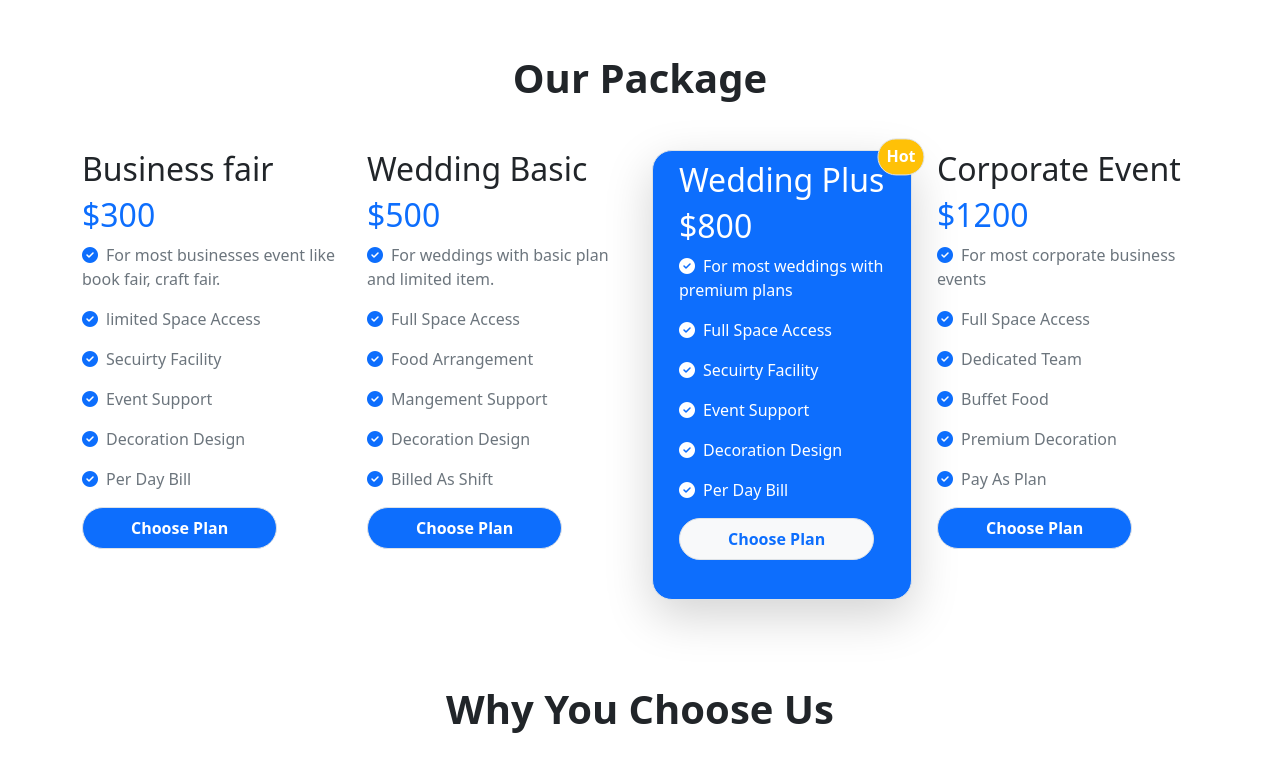
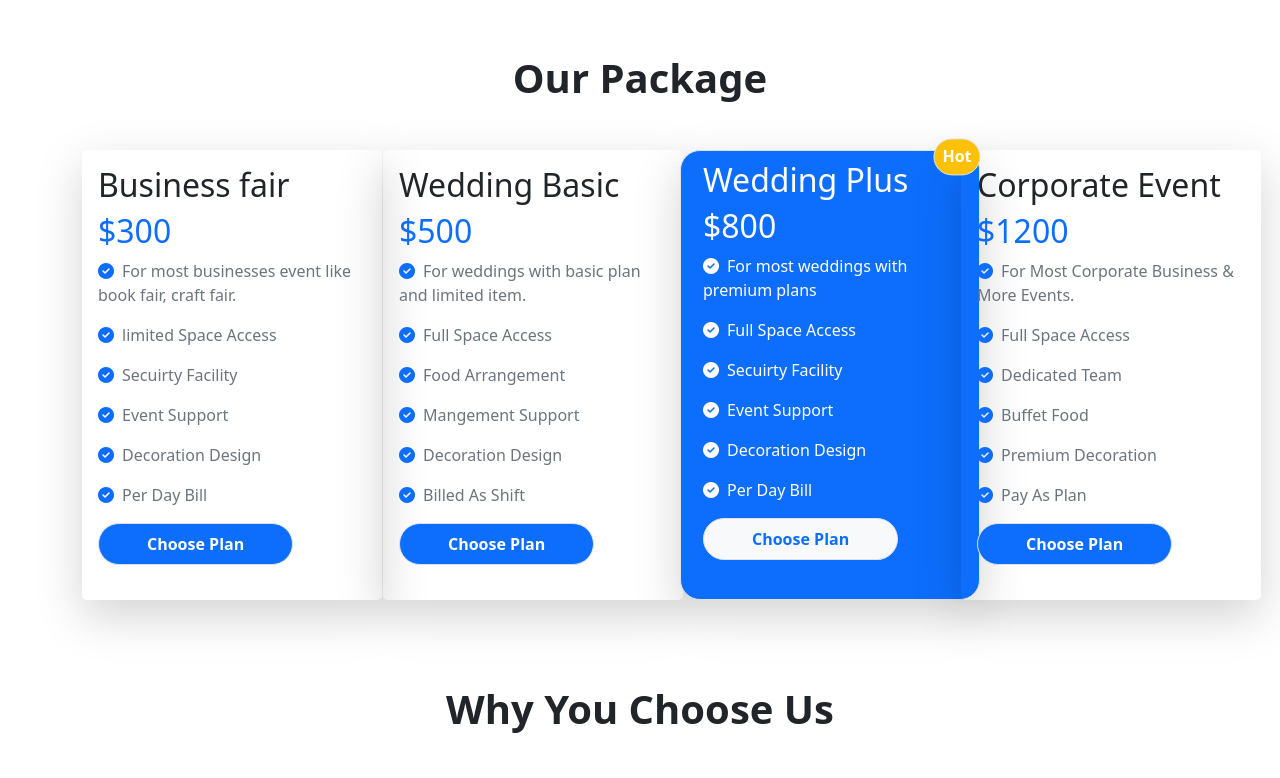
Before and after one commit to Shadman-Shakib-27/convention-center, a plain HTML site: page index.html in a window 1280 px wide. Shown: the part 710-1488 px from the top of the page. Drawn offline with nearby package versions, Linux system fonts and the light colour scheme.

Commit message:
Make Some Changes.

```diff
--- a/index.html
+++ b/index.html
@@ -14,7 +14,7 @@
     <!-- Bootstrap Css -->
     <link href="https://cdn.jsdelivr.net/npm/bootstrap@5.1.3/dist/css/bootstrap.min.css" rel="stylesheet" integrity="sha384-1BmE4kWBq78iYhFldvKuhfTAU6auU8tT94WrHftjDbrCEXSU1oBoqyl2QvZ6jIW3" crossorigin="anonymous">
     <!-- Font Awesome Icon -->
-    <script src="https://kit.fontawesome.com/437d7f760e.js" crossorigin="anonymous"></script>
+    <script src="https://kit.fontawesome.com/f68d6fbaa5.js" crossorigin="anonymous"></script>
     <!-- Favicon -->
     <link rel="shortcut icon" href="./icons/Shadman.png" type="image/x-icon">
 </head>
@@ -79,7 +79,7 @@
                   <div class="carousel-item">
                     <img  src="./images/banner-3.jpeg" class="d-block w-100" alt="...">
                     <div class="carousel-caption">
-                        <h1 class="fw-bolder display-6">The Perfect Place For Your Upcoming Event</h1>
+                        <h1 class="fw-bolder display-6">The Perfect Place   For Your Upcoming Event</h1>
                         <h6>We Provide The Best Services in City & We Ensure That Your Event With Us Will Satisfy You.
                         </h6>
                         <br>
@@ -108,7 +108,7 @@
             <div class="container package ">
                 <div class="row">
                   <div class="col-lg-3 col-md-6 col-sm-12 col-12">
-                     <div class="Card m-auto mb-sm-3 m-md-auto">
+                     <div class="Card wedding-plus m-auto mb-sm-3 m-md-auto shadow-lg p-3 rounded-3 mt-3">
                         <h2>Business fair</h2>
                         <h2 class="text-primary">$300</h2>
                       <p class="text-muted"> <i class="fas fa-check-circle me-2 text-primary"></i>For most businesses event
@@ -122,7 +122,7 @@
                      </div>
                   </div>
                   <div class="col-lg-3 col-md-6 col-sm-12 col-12">
-                   <div class="Card m-auto mt-sm-3 m-md-auto">
+                   <div class="Card wedding-plus m-auto mt-5 m-md-auto shadow-lg p-3 rounded-3 ms-lg-3">
                     <h2>Wedding Basic</h2>
                     <h2 class="text-primary">$500</h2>
                   <p class="text-muted"> <i class="fas fa-check-circle me-2 text-primary"></i>For weddings with basic plan
@@ -136,13 +136,13 @@
                    </div>
                   </div>
                   <div class="col-lg-3 col-md-6  col-12">
-                   <div class="wedding-plus shadow-lg border rounded-5 bg-primary">
+                   <div class="wedding-plus shadow-lg border rounded-5 bg-primary mt-5 mt-lg-0">
                     <div class="position-relative">
                         <div class="position-absolute top-0 start-100 translate-middle">
                             <h6 class="text-white fw-bold bg-warning border rounded-pill p-2 ">Hot</h6>
                         </div>
                     </div>
-                    <div class="ms-3">
+                    <div class="">
                         <h2 class="text-white">Wedding Plus</h2>
                         <h2 class="text-white">$800</h2>
                    <p class="text-white"> <i class="fas fa-check-circle me-2 text-white"></i>For most weddings with premium plans</p>
@@ -156,12 +156,12 @@
                    </div>
                   </div>
                   <div class="col-lg-3 col-md-6 col-12">
-                 <div class="Card">
+                 <div class="Card wedding-plus ms-lg-4 m-auto mt-5 m-md-auto shadow-lg p-3 rounded-3">
                     <div class="">
                         <h2>Corporate Event</h2>
                     <h2 class="text-primary">$1200</h2>
-                  <p class="text-muted"> <i class="fas fa-check-circle me-2 text-primary"></i>For most corporate business
-                    events</p>
+                  <p class="text-muted"> <i class="fas fa-check-circle me-2 text-primary"></i>For Most Corporate Business & More
+                    Events.</p>
                    <p class="text-muted"><i class="fas fa-check-circle me-2 text-primary"></i>Full Space Access</p>
                    <p class="text-muted"><i class="fas fa-check-circle me-2 text-primary"></i>Dedicated Team</p>
                    <p class="text-muted"><i class="fas fa-check-circle me-2 text-primary"></i>Buffet Food</p>
--- a/style.css
+++ b/style.css
@@ -25,11 +25,12 @@ body {
   margin-bottom: 85px;
 }
 .wedding-plus {
-  width: 260px;
+  width: 300px;
   height: 450px;
-  padding: 10px 10px;
+  padding: 10px 22px;
   border-radius: 20px;
   box-shadow: 0 8px 6px -6px gray;
+  margin-left: 28px;
 }
 .bonus-part {
   margin-bottom: 85px;
```
